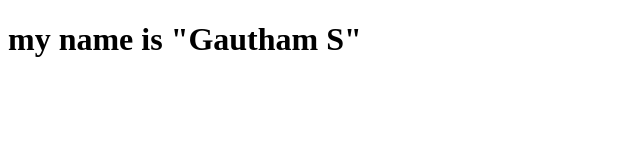
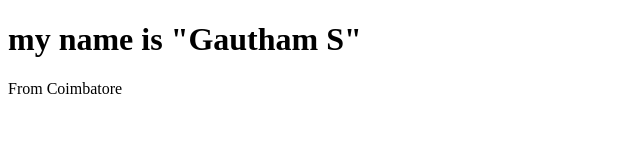
Before and after one commit to gowtham1194/Even-And-Odd, a plain HTML site: page index.html in a window 1280 px wide. Shown: the whole page, without its empty margins (0-640 px from the left). Drawn offline with Linux system fonts and the light colour scheme.

Commit message:
feat:Added City

```diff
--- a/index.html
+++ b/index.html
@@ -7,5 +7,6 @@
 </head>
 <body>
     <h1> my name is "Gautham S"</h1>
+    <p>From Coimbatore</p>
 </body>
 </html>
```
